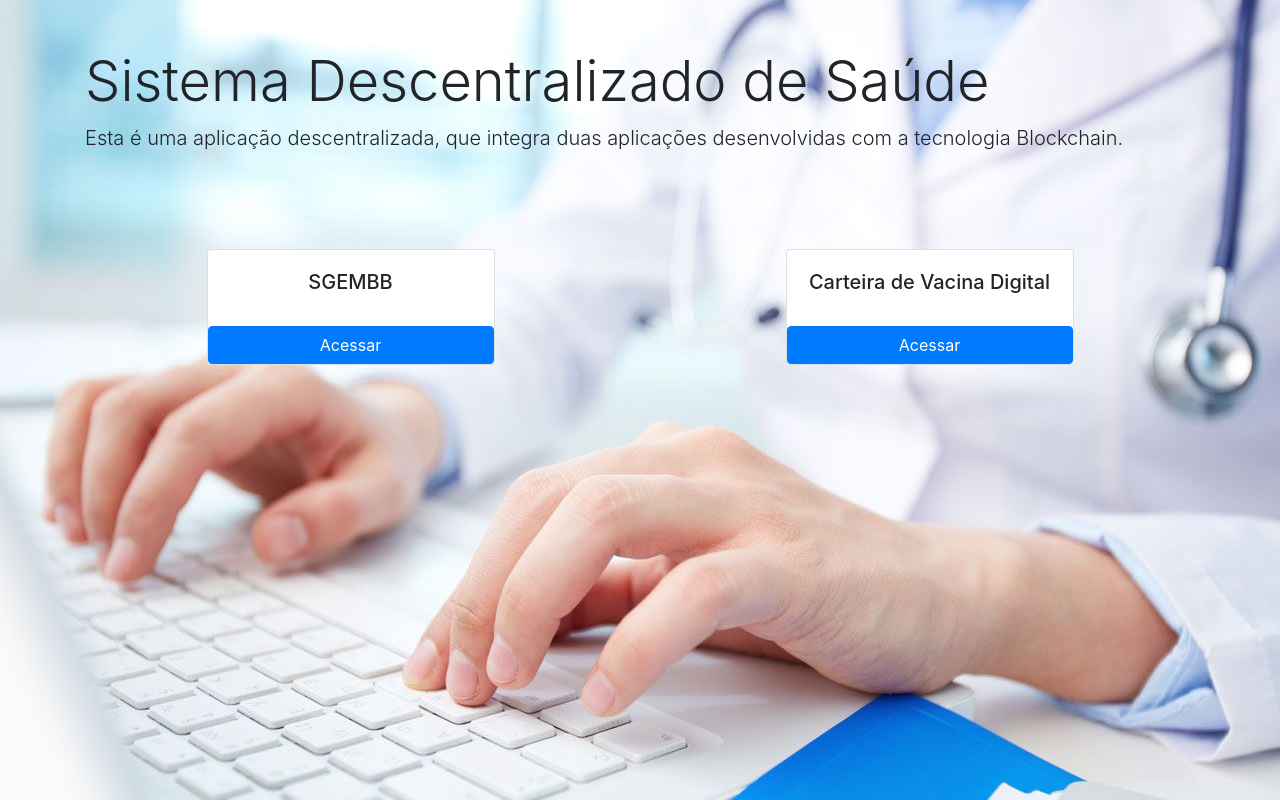
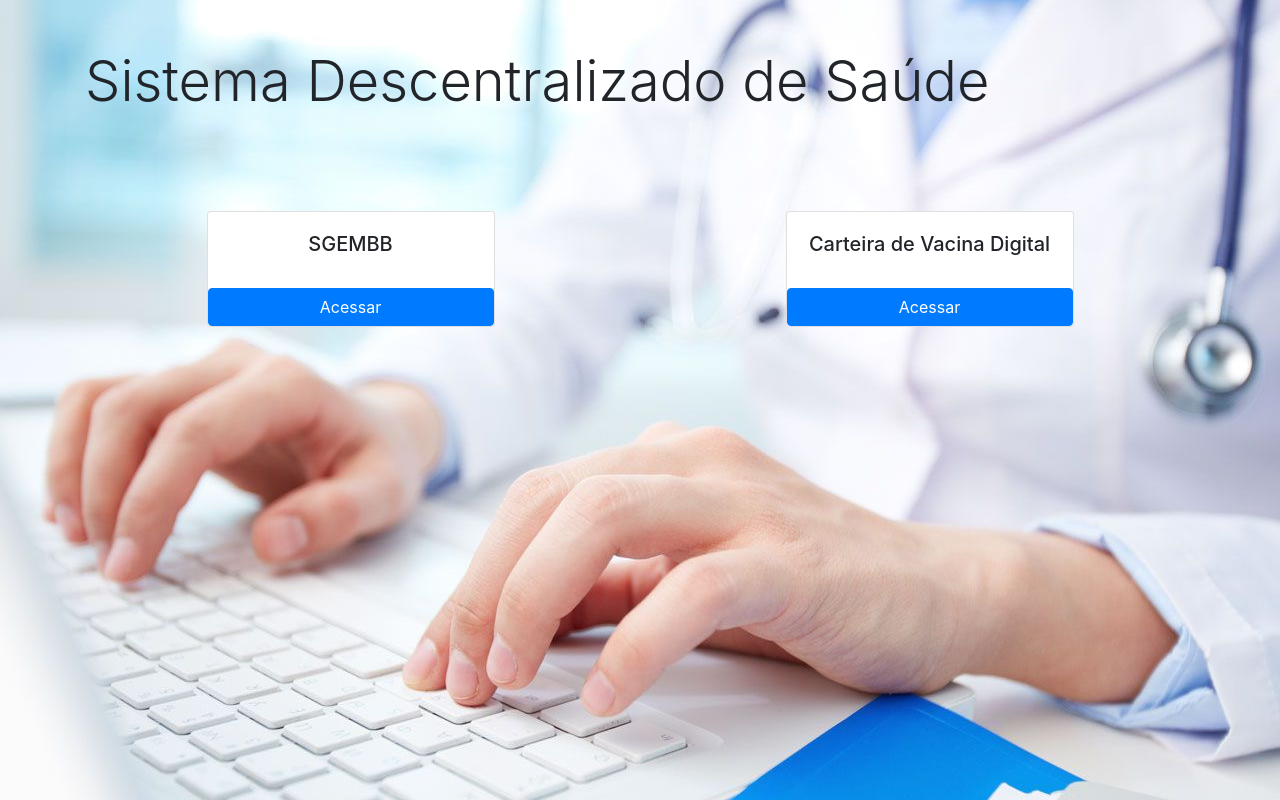
Before and after one commit to filipanselmo11/sistema-saude, a Vue app in the folder app/: page / in a window 1280 px wide. Built offline with nearby package versions, Linux system fonts and the light colour scheme.

Commit message:
Subindo o navbar  atualizado

```diff
--- a/app/src/components/Navbar.vue
+++ b/app/src/components/Navbar.vue
@@ -3,9 +3,6 @@
       <h1 class="display-4">
           Sistema Descentralizado de Saúde
       </h1>
-      <p class="lead">
-          Esta é uma aplicação descentralizada, que integra duas aplicações desenvolvidas com a tecnologia Blockchain.
-      </p>
   </div>
 </template>
 
```
